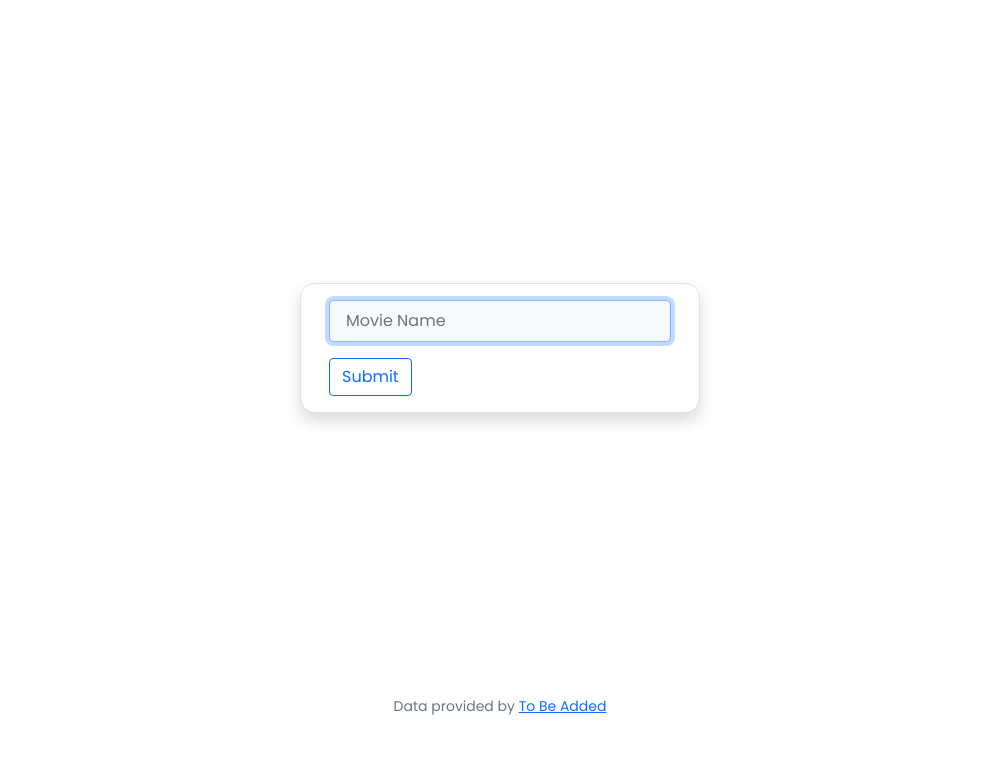
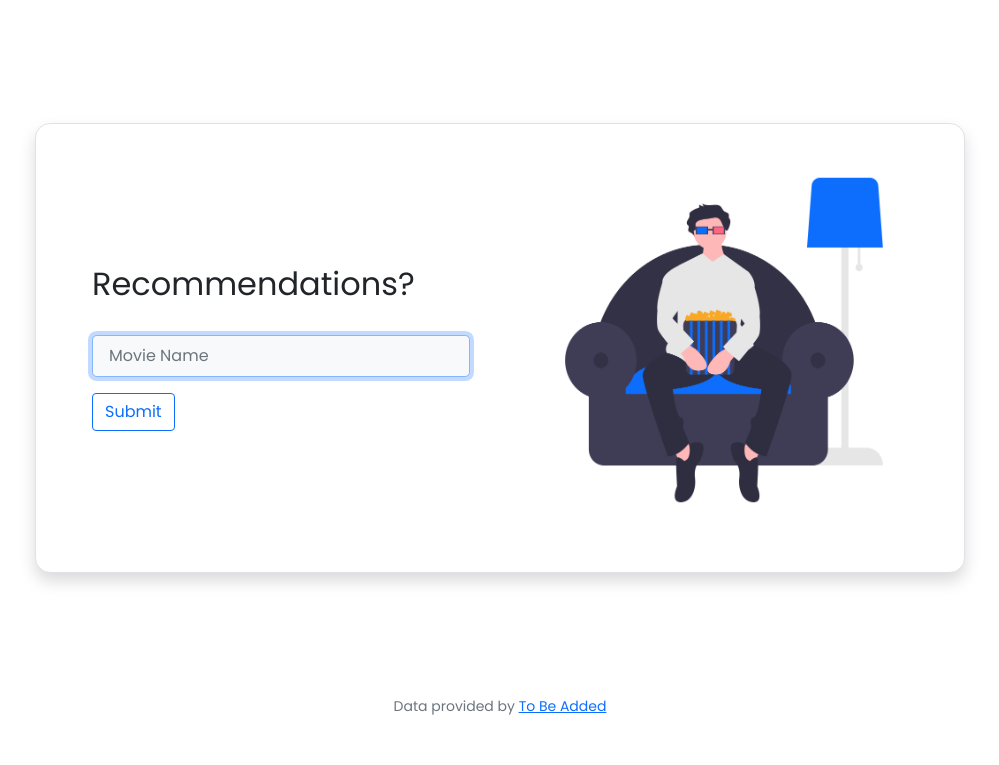
Before and after one commit to DugaldMacintyre/Movie-Recommender, a Flask app: page / in a window 1280 px wide. Shown: the part 56-821 px from the top of the page, without its empty margins (140-1139 px from the left). Run offline with Flask 3, Linux system fonts and the light colour scheme; a user stored in the database is signed in; parts of the project's set-up code (start-up, migrations or seed data) failed here and were passed over; some libraries are stand-ins or nearby versions.

Commit message:
edit images and styling

```diff
--- a/templates/index.html
+++ b/templates/index.html
@@ -5,7 +5,78 @@
 {% endblock %}
 
 {% block main %}
+    <!-- Main -->
     <div class="container d-flex justify-content-center align-items-center container-content">
+        <!-- Login -->
+        <div class="row border p-3 bg-white shadow box-area align-items-center">
+            <!-- Left -->
+            <div class="col-md-6 right-box">
+                <div class="row">
+                    <div class="header-text mb-4">
+                        <h2>Recommendations?</h2>
+                    </div>
+                    <form action="/recommendations" method="post">
+                        <div class="input-group mb-3">
+                            <input autocomplete="off" autofocus class="form-control form-control-lg bg-light fs-6 mx-auto w-auto" id="movie" name="movie" placeholder="Movie Name" type="text" required>
+                        </div>
+                        <div class="col-lg-4">
+                            <button class="btn btn-outline-primary btn-curved" type="submit">Submit</button>
+                        </div>
+                    </form>
+                    {% if error_message %}
+                        <p class="text-danger">{{ error_message }}</p>
+                    {% endif %}
+                </div>
+            </div>
+            <!-- Right -->
+            <div class="col-md-6 d-flex justify-content-center align-items-center flex-column left-box">
+                {% if recommended_movies %}
+                    <div class="row mt-3">
+                        <div class="col">
+                            <div id="movieCarousel" class="carousel slide" data-ride="carousel">
+                                <div class="carousel-inner">
+                                    <!-- Generate carousel slides from recommended_movies dictionary -->
+                                    {% for movie in recommended_movies %}
+                                    <div class="carousel-item {% if loop.index == 1 %}active{% endif %}">
+                                        <img class="img-fluid" style="border-radius: 12px; height: 50vh" src="{{ movie.poster_url }}" alt="{{ movie.title }}" >
+                                    </div>
+                                    {% endfor %}
+                                </div>
+
+                                <!-- Carousel controls -->
+                                <a class="carousel-control-prev" href="#movieCarousel" data-slide="prev">
+                                    <span class="carousel-control-prev-icon"></span>
+                                </a>
+                                <a class="carousel-control-next" href="#movieCarousel" data-slide="next">
+                                    <span class="carousel-control-next-icon"></span>
+                                </a>
+                            </div>
+                        </div>
+                    </div>
+                {% else %}
+                    <div class="featured-image mb-3">
+                        <img class="img-fluid" style="border-radius: 12px; height: 50vh;" src="../static/undraw_home_cinema_l7yl.png" title="{{ top }}">
+                    </div>
+                    <!-- https://images.unsplash.com/photo-1485846234645-a62644f84728?ixlib=rb-4.0.3&ixid=M3wxMjA3fDB8MHxwaG90by1wYWdlfHx8fGVufDB8fHx8fA%3D%3D&auto=format&fit=crop&w=2918&q=80 -->
+                {% endif %}
+
+            </div>
+        </div>
+        <script src="https://ajax.googleapis.com/ajax/libs/jquery/3.5.1/jquery.min.js"></script>
+        <script src="https://cdnjs.cloudflare.com/ajax/libs/popper.js/1.16.0/umd/popper.min.js"></script>
+        <script src="https://maxcdn.bootstrapcdn.com/bootstrap/4.5.2/js/bootstrap.min.js"></script>
+      </div>
+{% endblock %}
+
+
+
+
+
+
+<!--
+
+
+      <div class="container d-flex justify-content-center align-items-center container-content">
         <div class="row border p-3 bg-white shadow box-area" style="width:50vh">
             <form action="/recommendations" method="post">
                 <div class="input-group mb-3">
@@ -51,5 +122,4 @@
         <script src="https://ajax.googleapis.com/ajax/libs/jquery/3.5.1/jquery.min.js"></script>
         <script src="https://cdnjs.cloudflare.com/ajax/libs/popper.js/1.16.0/umd/popper.min.js"></script>
         <script src="https://maxcdn.bootstrapcdn.com/bootstrap/4.5.2/js/bootstrap.min.js"></script>
-    </div>
-{% endblock %}
+    </div> -->
--- a/templates/login.html
+++ b/templates/login.html
@@ -12,7 +12,7 @@
           <!-- Left -->
           <div class="col-md-6 d-flex justify-content-center align-items-center flex-column left-box">
             <div class="featured-image mb-3">
-                <img class="img-fluid" style="border-radius: 12px;"src="https://images.unsplash.com/photo-1485846234645-a62644f84728?ixlib=rb-4.0.3&ixid=M3wxMjA3fDB8MHxwaG90by1wYWdlfHx8fGVufDB8fHx8fA%3D%3D&auto=format&fit=crop&w=2918&q=80" title="{{ top }}">
+                <img class="img-fluid" style="border-radius: 12px;"src="../static/undraw_Movie_night_re_9umk.png" title="{{ top }}">
             </div>
             <!-- <p class="text-black fs-2">Be Verified</p>
             <small class="text-black text-wrap text-center">Join experienced designers on this platform</small> -->
@@ -44,5 +44,4 @@
           </div>
         </div>
       </div>
-
 {% endblock %}
--- a/templates/register.html
+++ b/templates/register.html
@@ -12,7 +12,7 @@
           <!-- Left -->
           <div class="col-md-6 d-flex justify-content-center align-items-center flex-column left-box">
             <div class="featured-image mb-3">
-                <img class="img-fluid" style="border-radius: 12px;"src="https://images.unsplash.com/photo-1485846234645-a62644f84728?ixlib=rb-4.0.3&ixid=M3wxMjA3fDB8MHxwaG90by1wYWdlfHx8fGVufDB8fHx8fA%3D%3D&auto=format&fit=crop&w=2918&q=80" title="{{ top }}">
+                <img class="img-fluid" style="border-radius: 12px;" src="../static/undraw_horror_movie_3988.png" title="{{ top }}">
             </div>
             <!-- <p class="text-black fs-2">Be Verified</p>
             <small class="text-black text-wrap text-center">Join experienced designers on this platform</small> -->
```
Also changed, not shown: static/undraw_Movie_night_re_9umk.png, static/undraw_home_cinema_l7yl.png (added), static/undraw_horror_movie_3988.png (added).
